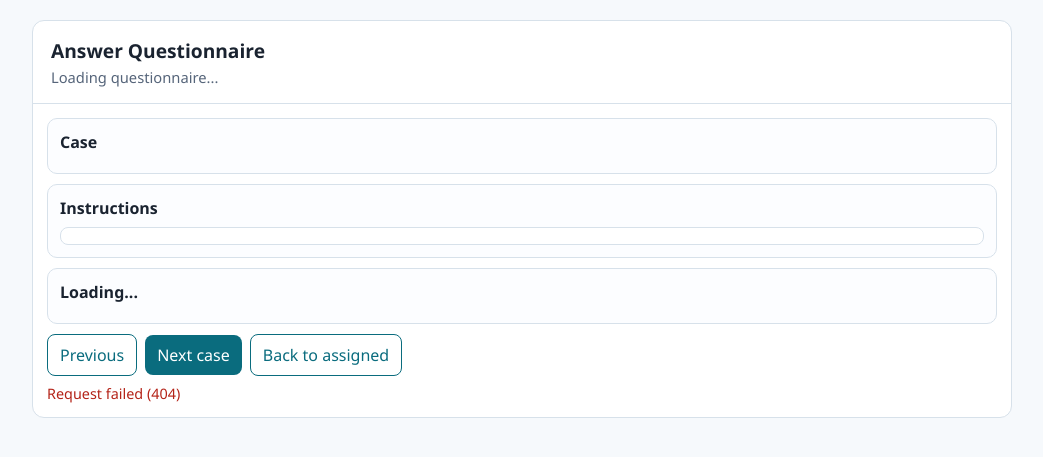
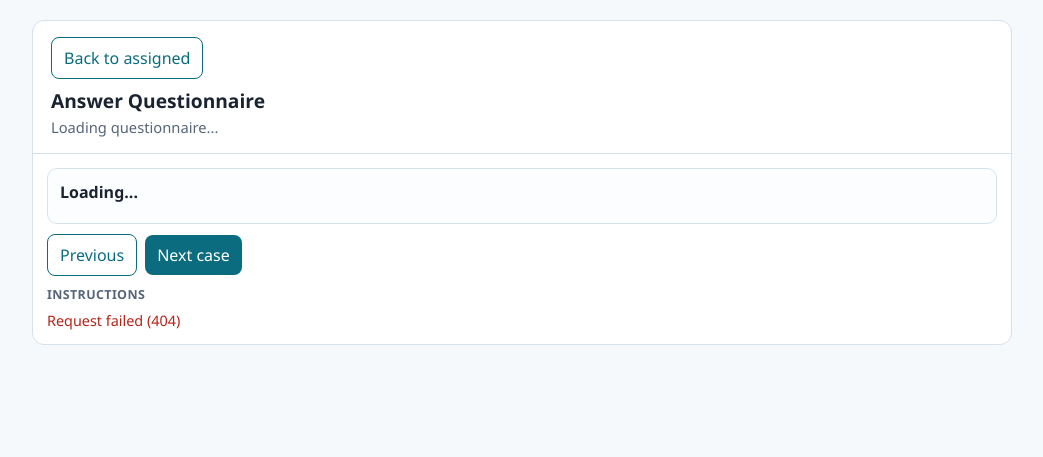
Before and after one commit to berenslab/medirater, a Python web app: template templates/answer.html in a window 1280 px wide. Shown: the top 457 px of the page, without its empty margins (118-1161 px from the left). Run offline with Jinja, Linux system fonts and the light colour scheme; the template is opened without the code that fills it, so the values that code supplies are empty; some libraries are stand-ins or nearby versions.

Commit message:
change: finetune answer page

```diff
--- a/templates/answer.html
+++ b/templates/answer.html
@@ -43,6 +43,16 @@
       gap: 12px;
       flex-wrap: wrap;
     }
+    .header-main {
+      display: flex;
+      flex-direction: column;
+      gap: 8px;
+      align-items: flex-start;
+    }
+    a.top-back {
+      padding: 6px 10px;
+      font-size: 0.84rem;
+    }
     h1 { margin: 0; font-size: 1.2rem; }
     .meta { color: var(--muted); font-size: 0.92rem; margin-top: 3px; }
     nav { display: flex; gap: 10px; }
@@ -58,41 +68,60 @@
     h2 { margin: 0 0 8px; font-size: 1rem; }
     p { margin: 0 0 8px; }
     .muted { color: var(--muted); }
-    .instructions {
-      background: #fff;
-      border: 1px solid var(--border);
-      border-radius: 8px;
-      padding: 8px;
-      line-height: 1.5;
+    .instructions-inline {
+      margin-top: 8px;
+      color: var(--muted);
+      font-size: 0.84rem;
+      line-height: 1.45;
     }
-    .instructions :first-child {
+    .instructions-inline-label {
+      margin-top: 10px;
+      margin-bottom: 4px;
+      color: var(--muted);
+      font-size: 0.78rem;
+      font-weight: 600;
+      text-transform: uppercase;
+      letter-spacing: 0.03em;
+    }
+    .instructions-inline :first-child {
       margin-top: 0;
     }
-    .instructions :last-child {
+    .instructions-inline :last-child {
       margin-bottom: 0;
     }
-    .instructions p,
-    .instructions ul,
-    .instructions ol,
-    .instructions blockquote,
-    .instructions pre {
-      margin: 0 0 8px;
+    .instructions-inline p,
+    .instructions-inline ul,
+    .instructions-inline ol,
+    .instructions-inline li,
+    .instructions-inline blockquote,
+    .instructions-inline pre {
+      margin: 0 0 6px;
     }
-    .instructions code {
+    .instructions-inline h1,
+    .instructions-inline h2,
+    .instructions-inline h3,
+    .instructions-inline h4,
+    .instructions-inline h5,
+    .instructions-inline h6 {
+      margin: 0 0 6px;
+      font-size: 1em;
+      font-weight: 600;
+    }
+    .instructions-inline code {
       background: #eff4f8;
       border-radius: 4px;
       padding: 1px 4px;
       font-family: ui-monospace, SFMono-Regular, Menlo, monospace;
       font-size: 0.9em;
     }
-    .instructions pre {
+    .instructions-inline pre {
       background: #eff4f8;
       border: 1px solid var(--border);
       border-radius: 8px;
       padding: 8px;
       overflow-x: auto;
     }
-    .instructions pre code {
+    .instructions-inline pre code {
       background: transparent;
       padding: 0;
     }
@@ -159,9 +188,12 @@
 <body>
   <main class="container">
     <section class="header">
+      <div class="header-main">
+        <a class="button-link secondary top-back" href="/assigned">Back to assigned</a>
         <div>
           <h1>Answer Questionnaire</h1>
           <div id="headline" class="meta">Loading questionnaire...</div>
+        </div>
       </div>
       <nav>
         {% if show_questionnaires_link %}<a href="/questionnaires">Questionnaires</a>{% endif %}
@@ -173,25 +205,16 @@
 
     <section class="content">
       <article class="card">
-        <h2 id="progress-title">Case</h2>
-        <div id="progress-meta" class="muted"></div>
-      </article>
-
-      <article class="card">
-        <h2>Instructions</h2>
-        <div id="instructions" class="instructions"></div>
-      </article>
-
-      <article class="card">
-        <h2 id="question-title">Loading...</h2>
+        <h2 id="progress-title">Loading...</h2>
         <div id="question-root"></div>
       </article>
 
       <div class="row">
         <button id="prev-btn" class="secondary" type="button">Previous</button>
         <button id="next-btn" type="button">Next case</button>
-        <a class="button-link secondary" href="/assigned">Back to assigned</a>
       </div>
+      <div class="instructions-inline-label">Instructions</div>
+      <div id="instructions" class="instructions-inline"></div>
       <div id="status" class="status"></div>
     </section>
   </main>
@@ -597,12 +620,13 @@
         return;
       }
 
-      for (const question of currentCase.questions) {
+      for (let index = 0; index < currentCase.questions.length; index += 1) {
+        const question = currentCase.questions[index];
         const value = readCurrentAnswerValue(question);
         if (value === undefined) {
           state.answersByQuestionId.delete(question.id);
           if (enforceRequired && question.is_required) {
-            throw new Error(`Question ${question.position} is required.`);
+            throw new Error(`Question ${index + 1} on this page is required.`);
           }
           continue;
         }
@@ -612,17 +636,26 @@
     }
 
     function validateAllRequiredAnswers() {
-      for (const question of state.detail.questions || []) {
+      for (let caseIndex = 0; caseIndex < state.caseGroups.length; caseIndex += 1) {
+        const caseGroup = state.caseGroups[caseIndex];
+        for (let questionIndex = 0; questionIndex < caseGroup.questions.length; questionIndex += 1) {
+          const question = caseGroup.questions[questionIndex];
           if (!question.is_required) continue;
+
           const value = state.answersByQuestionId.get(question.id);
+          const errorMessage = caseIndex === state.currentCaseIndex
+            ? `Question ${questionIndex + 1} on this page is required.`
+            : `Case ${caseIndex + 1}, question ${questionIndex + 1} is required.`;
+
           if (value === undefined) {
-          throw new Error(`Question ${question.position} is required.`);
+            throw new Error(errorMessage);
           }
           if (question.question_type === "multi_choice" && Array.isArray(value) && value.length === 0) {
-          throw new Error(`Question ${question.position} is required.`);
+            throw new Error(errorMessage);
           }
           if ((question.question_type === "short_text" || question.question_type === "long_text") && typeof value === "string" && !value.trim()) {
-          throw new Error(`Question ${question.position} is required.`);
+            throw new Error(errorMessage);
+          }
         }
       }
     }
@@ -640,7 +673,7 @@
       const wrapper = document.createElement("section");
       wrapper.className = "card";
       wrapper.style.margin = "8px 0 0";
-      wrapper.innerHTML = `<h2>${question.position}. ${question.prompt_text}${question.is_required ? ' <span class="required">*</span>' : ''}</h2>`;
+      wrapper.innerHTML = `<h2>${question.prompt_text}${question.is_required ? ' <span class="required">*</span>' : ''}</h2>`;
 
       const existing = state.answersByQuestionId.get(question.id);
 
@@ -703,8 +736,6 @@
 
       if (!currentCase) {
         document.getElementById("progress-title").textContent = "No questions";
-        document.getElementById("progress-meta").textContent = "This questionnaire has no questions.";
-        document.getElementById("question-title").textContent = "No questions";
         document.getElementById("question-root").innerHTML = "<p class='muted'>Nothing to answer.</p>";
         document.getElementById("prev-btn").disabled = true;
         document.getElementById("next-btn").disabled = true;
@@ -712,8 +743,6 @@
       }
 
       document.getElementById("progress-title").textContent = `Case ${state.currentCaseIndex + 1} of ${total}`;
-      document.getElementById("progress-meta").textContent = `${currentCase.questions.length} question(s)`;
-      document.getElementById("question-title").textContent = `Case ${currentCase.case_key}`;
 
       const root = document.getElementById("question-root");
       root.innerHTML = "";
```
Lines whose indentation alone changed are shown as unchanged.
